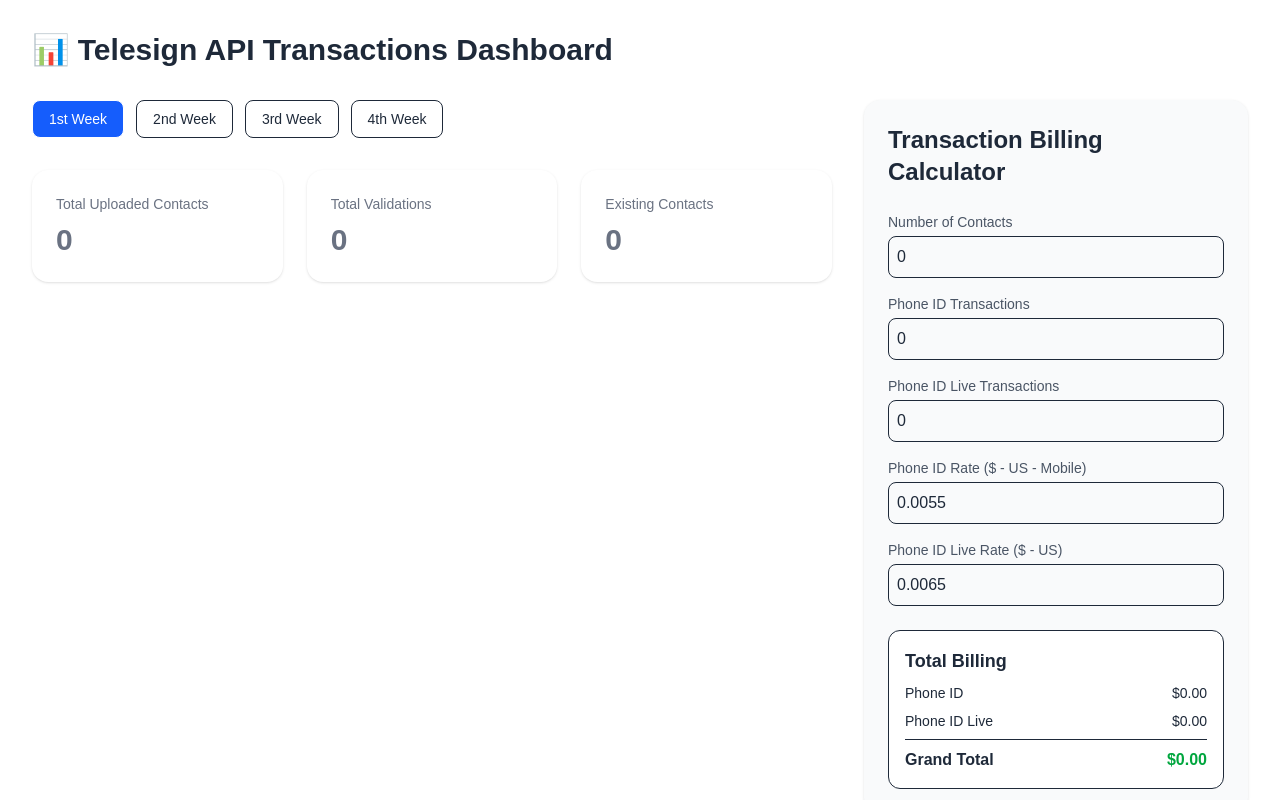
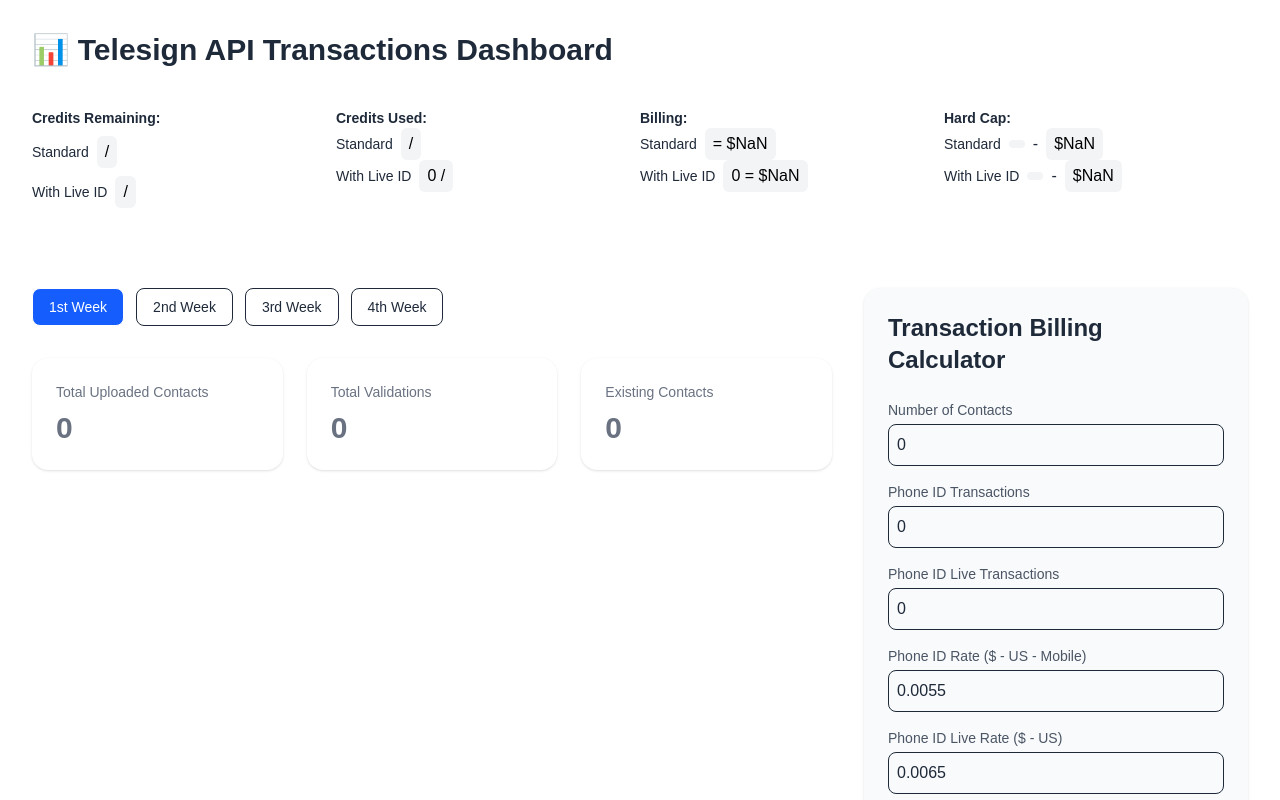
Before and after one commit to svtech01/sv-telesign-web-app, a Next.js app: page /dashboard in a window 1280 px wide. Shown: the top 800 px of the page. Built offline with nearby package versions, Linux system fonts and the light colour scheme; no server answers.

Commit message:
hard cap

```diff
--- /dev/null
+++ b/app/api/credits/route.ts
@@ -0,0 +1,18 @@
+import { NextResponse } from "next/server";
+
+const API_URL = process.env.API_URL;
+
+export async function GET() {
+ try {
+
+  const res = await fetch(`${API_URL}credits`);
+  const result = await res.json();
+
+  console.log("Backend Response: ", result);
+
+  return NextResponse.json(result);
+
+ } catch (error) {
+  return NextResponse.json(error, { status: 500 });
+ }
+}
--- a/app/components/ValidationForm.jsx
+++ b/app/components/ValidationForm.jsx
@@ -1,6 +1,6 @@
 "use client";
 
-import { useState } from "react";
+import { useEffect, useState } from "react";
 import { useRouter } from "next/navigation";
 
 import { handleFormSubmit } from "../controllers/file";
@@ -17,35 +17,7 @@
   const [clearPrevious, setClearPrevious] = useState(true);
   const [tickLiveId, setTickLiveId] = useState(false);
 
-  // const [formData, setFormData] = useState({
-  //   file: null,
-  //   validation_mode: "real",
-  //   validation_limit: "all",
-  //   clear_previous: "true",
-  //   live_status: false,
-  // });
-
-  // const handleChange = (e) => {
-  //   const { name, value, type, files } = e.target;
-  //   console.log(type);
-  //   if(type === "checkbox") {
-  //     setFormData({
-  //       ...formData,
-  //       [name]: type === "file" ? files[0] : value,
-  //     });
-  //   }else if(type === "file") {
-  //     setFormData({
-  //       ...formData,
-  //       [name]: files[0]
-  //     });
-  //   }else{
-  //     setFormData({
-  //       ...formData,
-  //       [name]: value,
-  //     });
-  //   }
-
-  // };
+  const [credits, setCredits] = useState({});
 
   const handleSubmit = async (e) => {
     e.preventDefault();
@@ -63,12 +35,12 @@
     setLoading(true)
     const upload = await handleFormSubmit(formData.file);
 
-    if(!upload?.success) {
+    if (!upload?.success) {
       console.log(upload);
       alert(upload?.message);
     }
 
-    if(upload?.success && upload?.file) {
+    if (upload?.success && upload?.file) {
 
       setCurrentTask("Validating contacts...");
       try {
@@ -101,6 +73,15 @@
     setLoading(false)
   };
 
+  useEffect(() => {
+    const fetchCredits = async () => {
+      const res = await fetch("/api/credits");
+      const data = await res.json();
+      setCredits(data);
+    }
+    fetchCredits();
+  }, [])
+
   return (
     <>
       <form
@@ -110,6 +91,27 @@
         <h2 className="text-xl font-semibold text-gray-800 mb-4">
           Unified Phone Intelligence Platform
         </h2>
+
+        <div className="flex justify-end text-black">
+
+          <div className="text-left space-y-2">
+            <p className="text-sm font-semibold text-muted-foreground">
+              Credits Remaining:
+            </p>
+
+            <div className="flex items-center justify-start gap-2">
+              <span className="text-sm">Standard:</span>
+              <span className="badge bg-blue-100 text-black px-2 py-1 rounded-md">
+                {credits && credits?.remaining?.standard || ''} / {credits && credits?.cap?.standardMax || ''}
+              </span>
+              -
+              <span className="text-sm">Live Status:</span>
+              <span className="badge bg-orange-100 text-black px-2 py-1 rounded-md">
+                {credits && credits?.remaining?.withLive || ''} / {credits && credits?.cap?.withLiveMax || ''}
+              </span>
+            </div>
+          </div>
+        </div>
 
         {/* Seamless AI CSV File */}
         <div>
@@ -208,6 +210,7 @@
 
         <button
           type="submit"
+          disabled={credits && !credits.hasEnoughCredits}
           className="w-full bg-blue-600 text-white py-2 rounded-lg hover:bg-blue-700 transition"
         >
           Process Complete Workflow
--- a/app/dashboard/page.tsx
+++ b/app/dashboard/page.tsx
@@ -1,6 +1,6 @@
 "use client";
 
-import { useMemo, useState } from "react";
+import { useEffect, useMemo, useState } from "react";
 
 /* ---------------- Constants ---------------- */
 
@@ -19,12 +19,25 @@
   week4: { uploads: 0, validations: 0, existing: 0 },
 };
 
+const CREDITS_DATA = {
+  hasEnoughCredits:true,
+  consumed:{
+    standard:0,withLive:0
+  },
+  remaining:{
+    standard:0,withLive:0
+  },
+  cap:{
+    standardMax:0,withLiveMax:0
+  }
+}
+
 /* ---------------- Page ---------------- */
 
 export default function TelesignDashboardPage() {
 
   const [week, setWeek] = useState("week1");
-
+  const [credits, setCredits] = useState(CREDITS_DATA);
   const [contacts, setContacts] = useState(0);
 
   const [phoneIdTrans, setPhoneIdTrans] = useState(0);
@@ -52,12 +65,116 @@
   const phoneIdLiveTotal = phoneIdLiveTrans * phoneIdLiveRate;
   const grandTotal = phoneIdTotal + phoneIdLiveTotal;
 
+  useEffect(() => {
+    const fetchCredits = async () => {
+      const res = await fetch("/api/credits");
+      const data = await res.json();
+      setCredits(data);
+    }
+    fetchCredits();
+  }, [])
+
   return (
     <div className="bg-white text-gray-800">
       <div className="p-8 max-w-7xl mx-auto bg-white" style={{ width: '100%' }}>
         <h1 className="text-3xl font-bold mb-8">
           📊 Telesign API Transactions Dashboard
         </h1>
+
+        <div className="mt-10 mb-20">
+          <div className="flex justify-start">
+            <div className="text-left space-y-2 flex-3">
+              <p className="text-sm font-semibold text-muted-foreground">
+                Credits Remaining:
+              </p>
+
+              <div className="flex items-center justify-start gap-2">
+                <span className="text-sm">Standard</span>
+                <span className="badge bg-gray-100 text-black px-2 py-1 rounded-md">
+                  {credits && credits?.remaining?.standard || ''} / {credits && credits?.cap?.standardMax || ''}
+                </span>
+              </div>
+
+              <div className="flex items-center justify-start gap-2">
+                <span className="text-sm">With Live ID</span>
+                <span className="badge bg-gray-100 text-black px-2 py-1 rounded-md">
+                  {credits && credits?.remaining?.withLive || ''} / {credits && credits?.cap?.withLiveMax || ''}
+                </span>
+              </div>
+
+            </div>
+            <div className="flex-3">
+              <p className="text-sm font-semibold text-muted-foreground">
+                Credits Used:
+              </p>
+
+              <div className="flex items-center justify-start gap-2">
+                <span className="text-sm">Standard</span>
+                <span className="badge bg-gray-100 text-black px-2 py-1 rounded-md">
+                  {credits && credits?.consumed?.standard || ''} / {credits && credits?.cap?.standardMax || ''}
+                </span>
+              </div>
+
+              <div className="flex items-center justify-start gap-2">
+                <span className="text-sm">With Live ID</span>
+                <span className="badge bg-gray-100 text-black px-2 py-1 rounded-md">
+                  {credits && credits?.consumed?.withLive || 0} / {credits && credits?.cap?.withLiveMax || ''}
+                </span>
+              </div>
+            </div>
+
+            <div className="flex-3">
+              <p className="text-sm font-semibold text-muted-foreground">
+                Billing:
+              </p>
+
+              <div className="flex items-center justify-start gap-2">
+                <span className="text-sm">Standard</span>
+                <span className="badge bg-gray-100 text-black px-2 py-1 rounded-md">
+                  {credits && credits?.consumed?.standard || ''} = ${credits && credits?.consumed?.standard * phoneIdRate}
+                </span>
+              </div>
+
+              <div className="flex items-center justify-start gap-2">
+                <span className="text-sm">With Live ID</span>
+                <span className="badge bg-gray-100 text-black px-2 py-1 rounded-md">
+                  {credits && credits?.consumed?.withLive || 0} = ${credits && credits?.consumed?.withLive * phoneIdLiveRate}
+                </span>
+              </div>
+            </div>
+
+            <div className="flex-3">
+              <p className="text-sm font-semibold text-muted-foreground">
+                Hard Cap:
+              </p>
+
+              <div className="flex items-center justify-start gap-2">
+                <span className="text-sm">Standard</span>
+                <span className="badge bg-gray-100 text-black px-2 py-1 rounded-md">
+                  {credits && credits?.cap?.standardMax || ''}
+                </span>
+                -
+                <span className="badge bg-gray-100 text-black px-2 py-1 rounded-md">
+                  ${Math.round(credits && credits?.cap?.standardMax * phoneIdRate)}
+                </span>
+              </div>
+
+              <div className="flex items-center justify-start gap-2">
+                <span className="text-sm">With Live ID</span>
+                <span className="badge bg-gray-100 text-black px-2 py-1 rounded-md">
+                  {credits && credits?.cap?.withLiveMax || ''}
+                </span>
+                -
+                <span className="badge bg-gray-100 text-black px-2 py-1 rounded-md">
+                  ${Math.round(credits && credits?.cap?.withLiveMax * phoneIdLiveRate)}
+                </span>
+              </div>
+
+            </div>
+
+          </div>
+
+        </div>
 
         {/* Two-column layout */}
         <div className="grid grid-cols-1 lg:grid-cols-3 gap-8">
@@ -196,7 +313,7 @@
         type="text"
         value={value}
         disabled={disabled}
-       onChange={e => onChange?.(Number(e.target.value))}
+        onChange={e => onChange?.(Number(e.target.value))}
         className="w-full border rounded-lg p-2"
       />
     </div>
```
Lines whose indentation alone changed are shown as unchanged.
